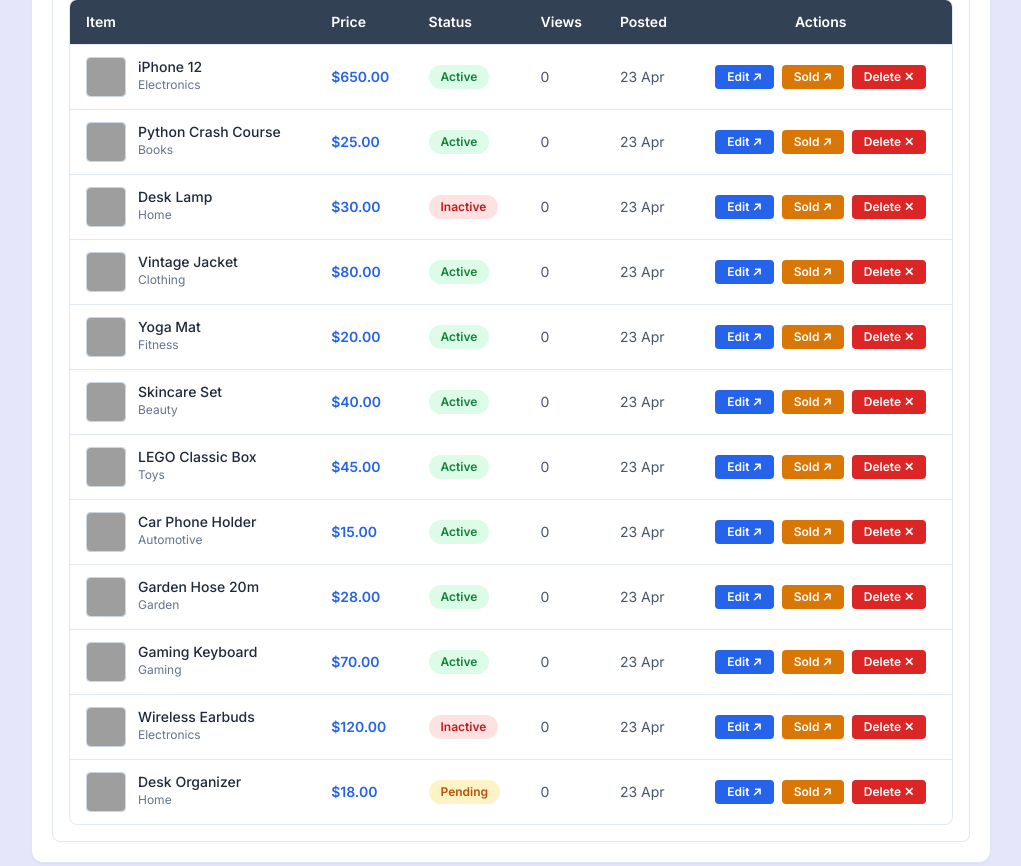
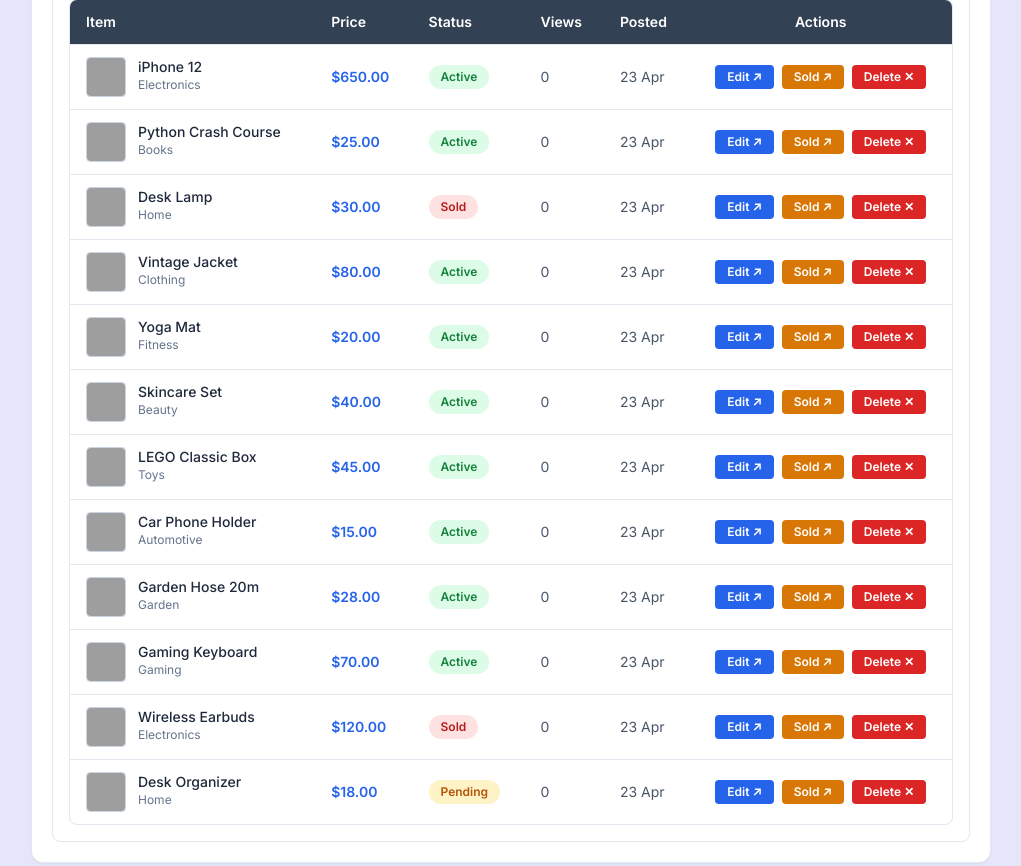
Before and after one commit to husthunterpy01/CITS5505-Project, a Flask app: template templates/personalprofile.html in a window 1280 px wide. Shown: the part 601-1467 px from the top of the page, without its empty margins (129-1150 px from the left). Run offline with Flask 3, Linux system fonts and the light colour scheme; the template is opened without the code that fills it: values that come from a table or form of the project are taken from there, most other values are stand-ins (such as "Sample title", 1, 10 or a date in 2020); grey boxes marked "Sample" are stand-in pictures; some libraries are stand-ins or nearby versions; grey boxes are pictures that could not be loaded.

Commit message:
feat: synchronize label for product post

```diff
--- a/templates/personalprofile.html
+++ b/templates/personalprofile.html
@@ -192,7 +192,7 @@
                                     <td class="px-4 py-3 font-semibold text-blue-600">${{ '%.2f'|format(product.price) }}</td>
                                     <td class="px-4 py-3">
                                         <span class="inline-block rounded-full px-3 py-1 text-xs font-semibold {% if product.status == 'available' %}bg-green-100 text-green-700{% elif product.status == 'sold' %}bg-red-100 text-red-700{% elif product.status == 'pending' %}bg-amber-100 text-amber-700{% else %}bg-slate-100 text-slate-600{% endif %}">
-                                            {% if product.status == 'available' %}Active{% elif product.status == 'pending' %}Pending{% elif product.status == 'sold' %}Inactive{% else %}{{ product.status|capitalize }}{% endif %}
+                                            {% if product.status == 'available' %}Active{% elif product.status == 'pending' %}Pending{% elif product.status == 'sold' %}Sold{% else %}{{ product.status|capitalize }}{% endif %}
                                         </span>
                                     </td>
                                     <td class="px-4 py-3 text-slate-600">0</td>
```
